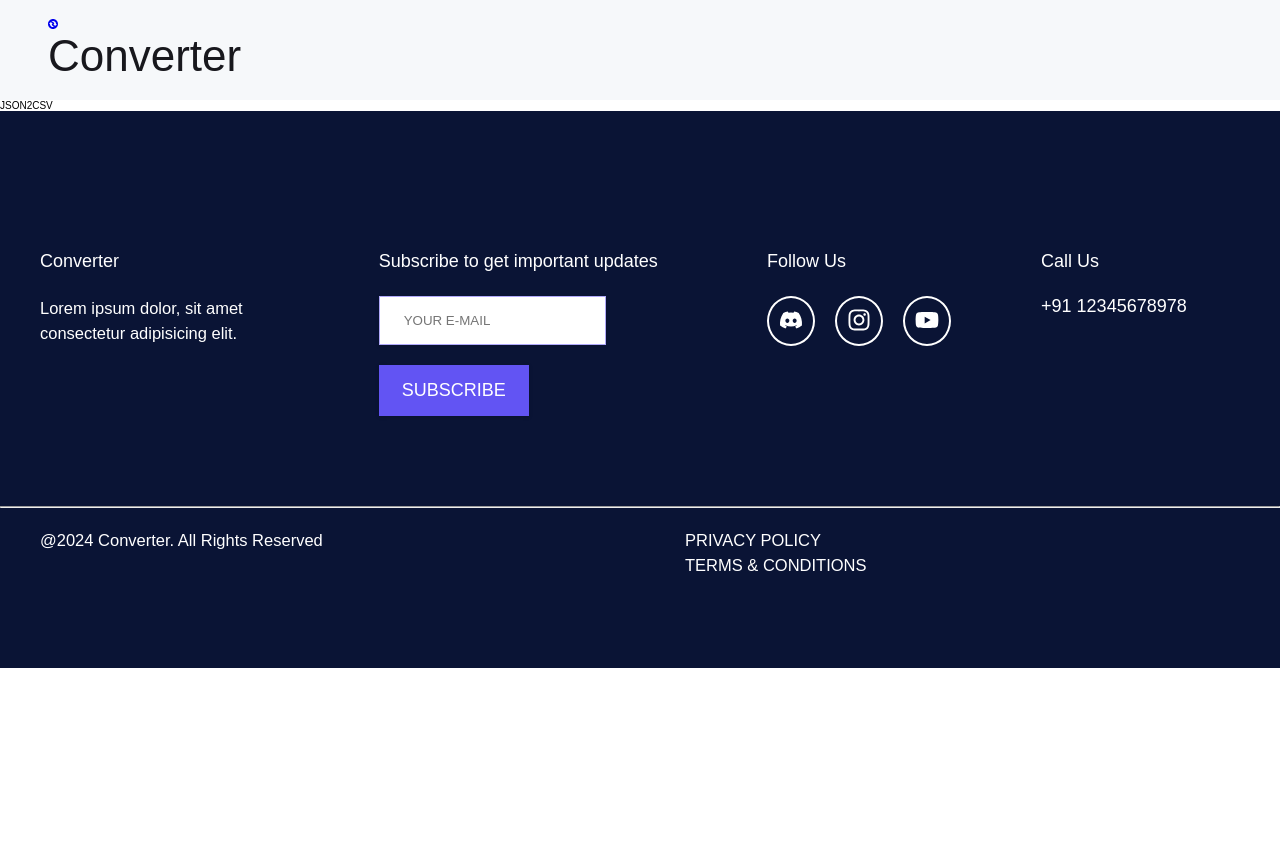
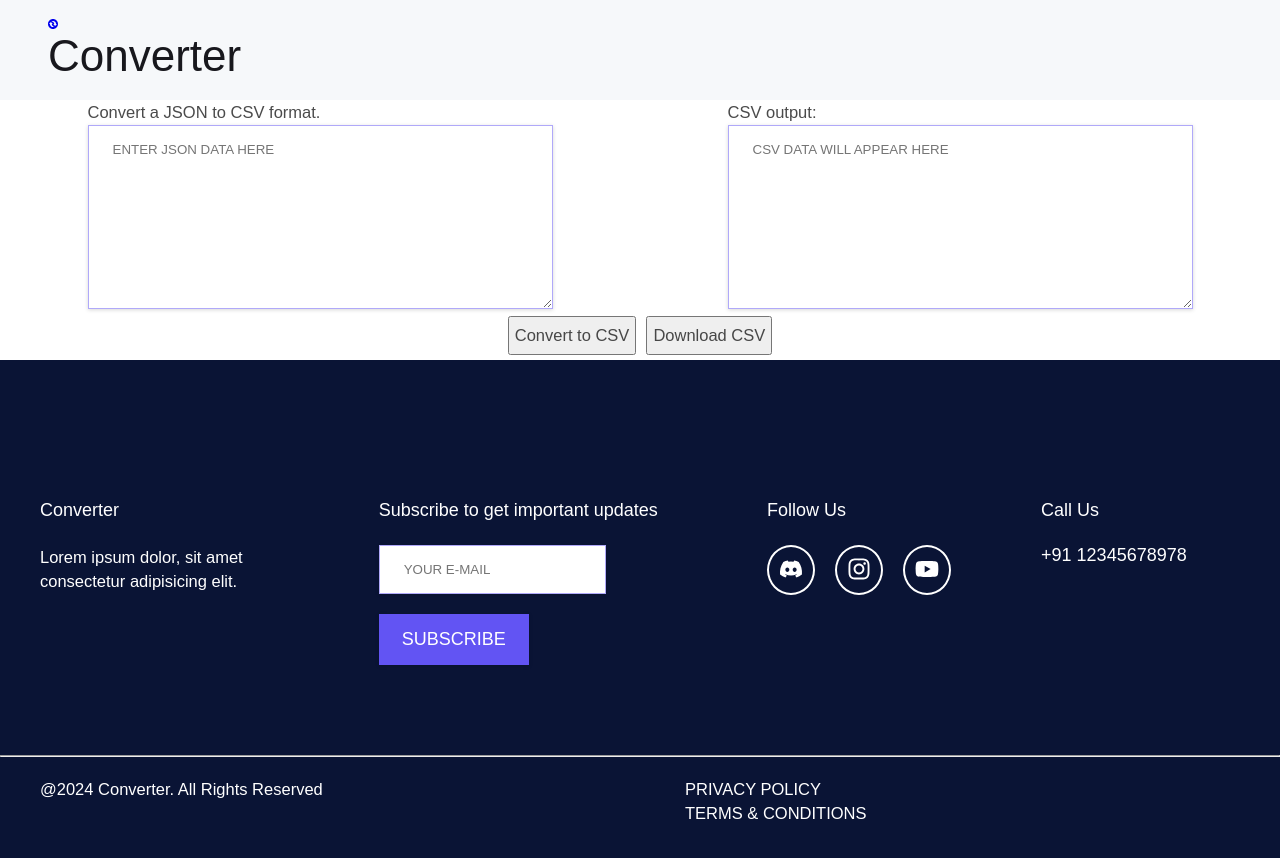
Before and after one commit to msn2106/converter, a React (Create React App) app: page /converter/json2csv in a window 1280 px wide. Shown: the top 858 px of the page. Before the commit the page ends 800 px from the top, so only its background shows below. Built offline with nearby package versions, Linux system fonts and the light colour scheme; the HTML template or start-up script is replaced by a standard one.

Commit message:
json to csv functionality added

```diff
--- a/src/components/CSV2JSON.js
+++ b/src/components/CSV2JSON.js
@@ -25,7 +25,6 @@ const CSV2JSON = () => {
   }
   return (
     <>
-      <div>CSV2JSON</div>
       <div className="reqrescontainers">
         <div className="requestBody">
           <p>Convert a CSV file to JSON format.</p>
--- a/src/components/JSON2CSV.js
+++ b/src/components/JSON2CSV.js
@@ -1,9 +1,58 @@
 import React from 'react'
 
 const JSON2CSV = () => {
+  const convertJsonToCsvHelper = (data) => {
+    const keys = Object.keys(data[0]);
+    const csvRows = [];
+
+    // Create the header row
+    csvRows.push(keys.join(','));
+
+    // Create data rows
+    data.forEach(row => {
+      const values = keys.map(key => row[key]);
+      csvRows.push(values.join(','));
+    });
+    return csvRows.join('\n');
+  }
+
+  const convertJSONToCSV = () => {
+    try {
+      const jsonInput = document.getElementById('jsonInput').value;
+      const jsonData = JSON.parse(jsonInput);
+
+      const csvData = convertJsonToCsvHelper(jsonData);
+      document.getElementById('csvOutput').value = csvData;
+
+      // Enable the download link
+      const downloadLink = document.getElementById('downloadLink');
+      downloadLink.href = 'data:text/csv;charset=utf-8,' + encodeURIComponent(csvData);
+      downloadLink.download = 'output.csv';
+      downloadLink.style.display = 'block';
+    } catch (error) {
+      alert('Error converting JSON to CSV. Please check your input.');
+    }
+  }
   return (
-    <div>JSON2CSV</div>
+    <>
+      <div className="reqrescontainers">
+        <div className="requestBody">
+          <p>Convert a JSON to CSV format.</p>
+          <textarea id="jsonInput" rows="10" cols="50" placeholder="Enter JSON data here"></textarea>
+        </div>
+        <div className='convertedResult'>
+          <p>CSV output:</p>
+          <textarea id="csvOutput" rows="10" cols="50" placeholder="CSV data will appear here"></textarea>
+        </div>
+      </div>
+      <div className="submitBtn">
+        <button onClick={convertJSONToCSV} style={{ padding: '5px', margin: '5px' }}>Convert to CSV</button>
+        <button style={{ padding: '5px', margin: '5px' }}><a id="downloadLink">Download CSV</a></button>
+      </div>
+    </>
   )
 }
 
-export default JSON2CSV
+export default JSON2CSV;
+
+//style="display: none;"
```
